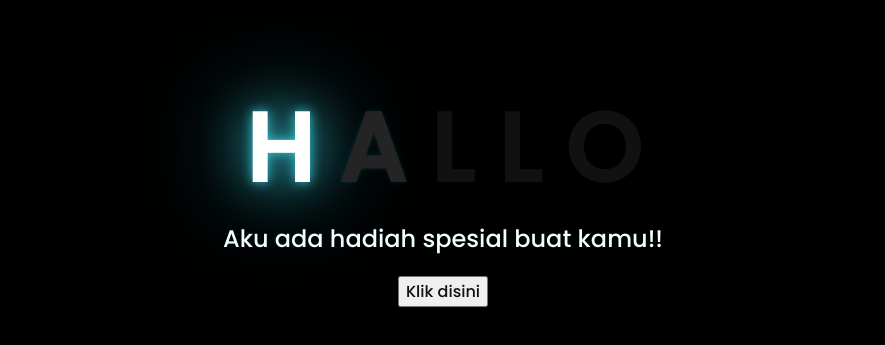
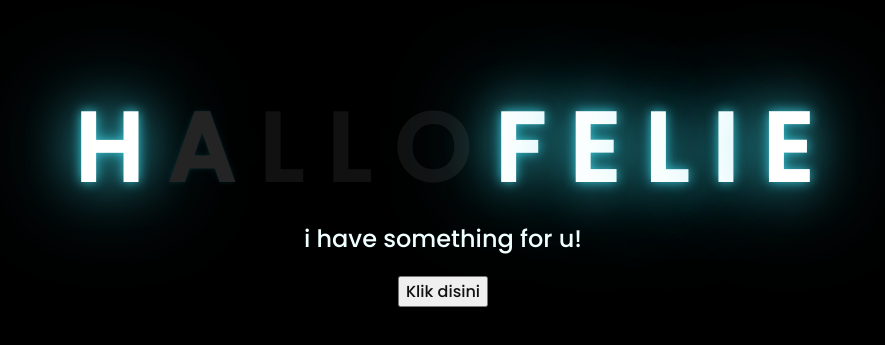
Before and after one commit to dwiyanto709/bilaa, a plain HTML site: page index.html in a window 1280 px wide. Shown: the part 217-562 px from the top of the page, without its empty margins (205-1090 px from the left). Drawn offline with Linux system fonts and the light colour scheme; files that its build step writes are made by us from their sources.

Commit message:
Update index.html

```diff
--- a/index.html
+++ b/index.html
@@ -16,9 +16,15 @@
         <span>L</span>
         <span>L</span>
         <span>O</span>
+        <span>F</span>
+        <span>E</span>
+        <span>L</span>
+        <span>I</span>
+        <span>E</span>
+
     </div>
     <div class="description">
-        <span>Aku ada hadiah spesial buat kamu!!</span>
+        <span>i have something for u! </span>
     </div>
     <div class="button">
         <button>
```
